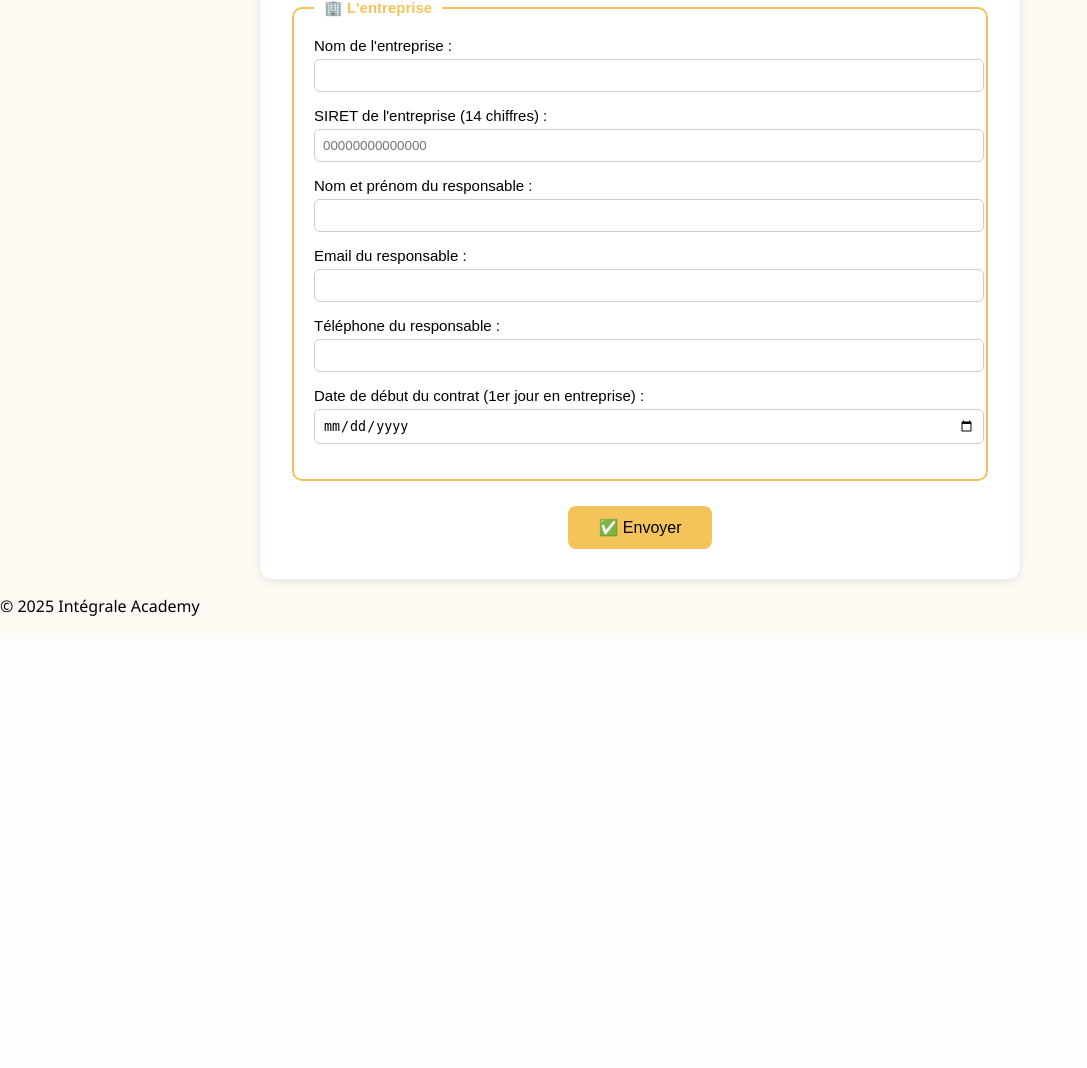
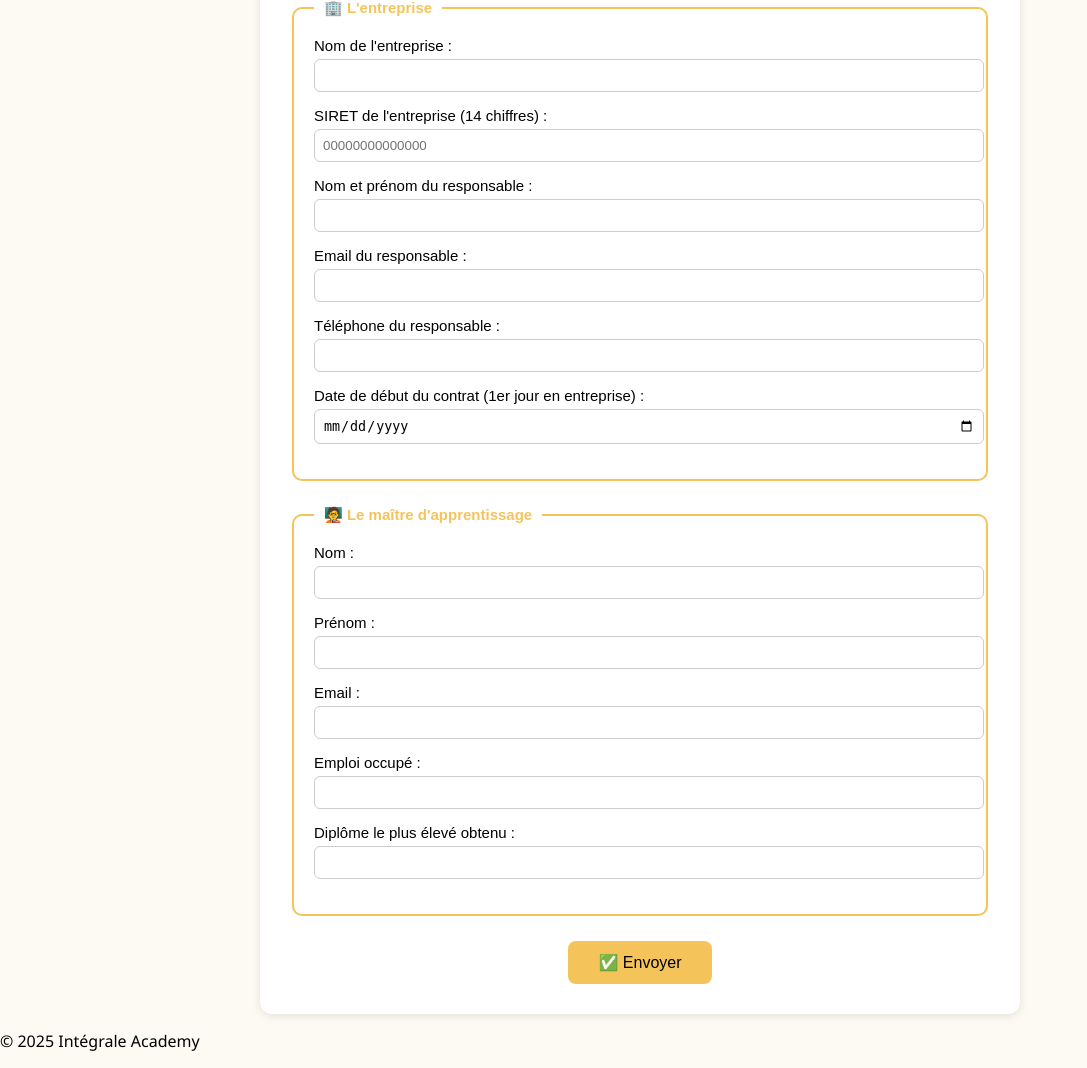
Before and after one commit to integraleacademy/bts, a Flask app: page / in a window 1280 px wide. Shown: the part 778-1846 px from the top of the page, without its empty margins (0-1087 px from the left). Before the commit the page ends 1394 px from the top, so only its background shows below. Run offline with Flask 3, Linux system fonts and the light colour scheme; parts of the project's set-up code (start-up, migrations or seed data) failed here and were passed over.

Commit message:
Add apprenticeship mentor fields

```diff
--- a/app.py
+++ b/app.py
@@ -176,6 +176,11 @@ def submit():
         "resp_nom": f.get("resp_nom", "").strip(),
         "resp_mail": f.get("resp_mail", "").strip(),
         "resp_tel": f.get("resp_tel", "").strip(),
+        "maitre_nom": f.get("maitre_nom", "").strip(),
+        "maitre_prenom": f.get("maitre_prenom", "").strip(),
+        "maitre_mail": f.get("maitre_mail", "").strip(),
+        "maitre_emploi": f.get("maitre_emploi", "").strip(),
+        "maitre_diplome": f.get("maitre_diplome", "").strip(),
         "date_debut": f.get("date_debut", "").strip(),
         "status": "A traiter",
         "commentaire": "",
@@ -447,6 +452,11 @@ def admin_add():
         "resp_nom": f.get("resp_nom", "").strip(),
         "resp_mail": f.get("resp_mail", "").strip(),
         "resp_tel": f.get("resp_tel", "").strip(),
+        "maitre_nom": f.get("maitre_nom", "").strip(),
+        "maitre_prenom": f.get("maitre_prenom", "").strip(),
+        "maitre_mail": f.get("maitre_mail", "").strip(),
+        "maitre_emploi": f.get("maitre_emploi", "").strip(),
+        "maitre_diplome": f.get("maitre_diplome", "").strip(),
         "date_debut": f.get("date_debut", "").strip(),
         "status": f.get("status", "A traiter"),
         "commentaire": "",
@@ -543,6 +553,11 @@ def edit(id):
         contract["resp_nom"] = request.form.get("resp_nom", "").strip()
         contract["resp_mail"] = request.form.get("resp_mail", "").strip()
         contract["resp_tel"] = request.form.get("resp_tel", "").strip()
+        contract["maitre_nom"] = request.form.get("maitre_nom", "").strip()
+        contract["maitre_prenom"] = request.form.get("maitre_prenom", "").strip()
+        contract["maitre_mail"] = request.form.get("maitre_mail", "").strip()
+        contract["maitre_emploi"] = request.form.get("maitre_emploi", "").strip()
+        contract["maitre_diplome"] = request.form.get("maitre_diplome", "").strip()
         contract["date_debut"] = request.form.get("date_debut", "").strip()
         contract["status"] = request.form.get("status", "A traiter")
         contract["commentaire"] = request.form.get("commentaire", "").strip()
--- a/templates/admin.html
+++ b/templates/admin.html
@@ -137,6 +137,11 @@
               <span class="info-label">Formation</span>
               <strong>{{ r.bts or 'BTS à préciser' }}</strong>
               <small>{{ r.entreprise or 'Entreprise à préciser' }}</small>
+            </div>
+            <div class="info-block">
+              <span class="info-label">Maître d'apprentissage</span>
+              <strong>{{ ((r.maitre_prenom or '') ~ ' ' ~ (r.maitre_nom or ''))|trim or 'À préciser' }}</strong>
+              <small>{{ r.maitre_emploi or r.maitre_mail or '-' }}</small>
             </div>
           </div>
 
--- a/templates/index.html
+++ b/templates/index.html
@@ -83,6 +83,31 @@
       </label>
     </fieldset>
 
+    <!-- Partie maître d'apprentissage -->
+    <fieldset style="border:2px solid #F4C45A; border-radius:10px; padding:20px; margin-bottom:25px; background:#fff;">
+      <legend style="font-weight:bold; color:#F4C45A; padding:0 10px;">🧑‍🏫 Le maître d'apprentissage</legend>
+
+      <label>Nom :
+        <input name="maitre_nom" required style="width:100%; padding:8px; margin-top:5px; margin-bottom:15px; border-radius:6px; border:1px solid #ccc;">
+      </label>
+
+      <label>Prénom :
+        <input name="maitre_prenom" required style="width:100%; padding:8px; margin-top:5px; margin-bottom:15px; border-radius:6px; border:1px solid #ccc;">
+      </label>
+
+      <label>Email :
+        <input type="email" name="maitre_mail" required style="width:100%; padding:8px; margin-top:5px; margin-bottom:15px; border-radius:6px; border:1px solid #ccc;">
+      </label>
+
+      <label>Emploi occupé :
+        <input name="maitre_emploi" required style="width:100%; padding:8px; margin-top:5px; margin-bottom:15px; border-radius:6px; border:1px solid #ccc;">
+      </label>
+
+      <label>Diplôme le plus élevé obtenu :
+        <input name="maitre_diplome" required style="width:100%; padding:8px; margin-top:5px; margin-bottom:15px; border-radius:6px; border:1px solid #ccc;">
+      </label>
+    </fieldset>
+
     <div style="text-align:center;">
       <button type="submit" style="background:#F4C45A; color:#000; padding:12px 30px; font-size:16px; border:none; border-radius:8px; cursor:pointer;">
         ✅ Envoyer
```
Also changed, not shown: templates/edit.html (+8 -0 lines), templates/fiche.html (+20 -0 lines).
